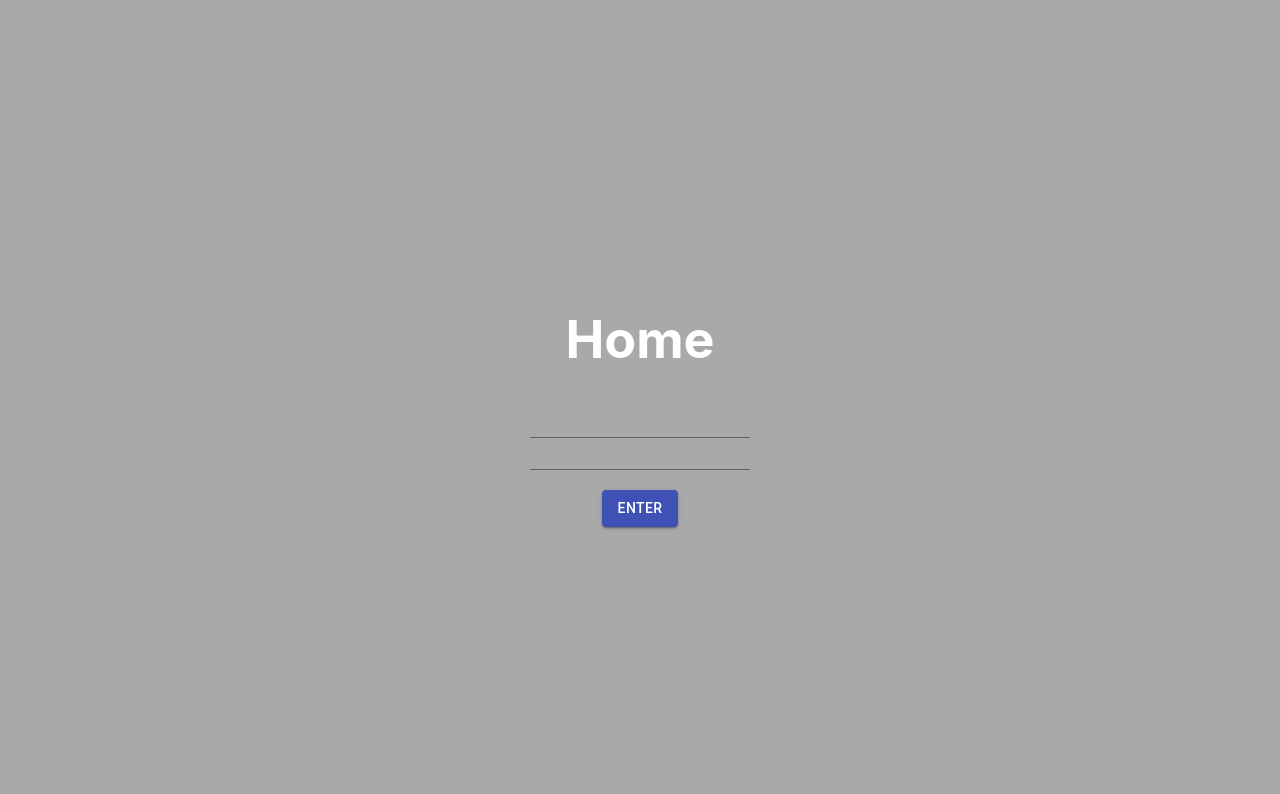
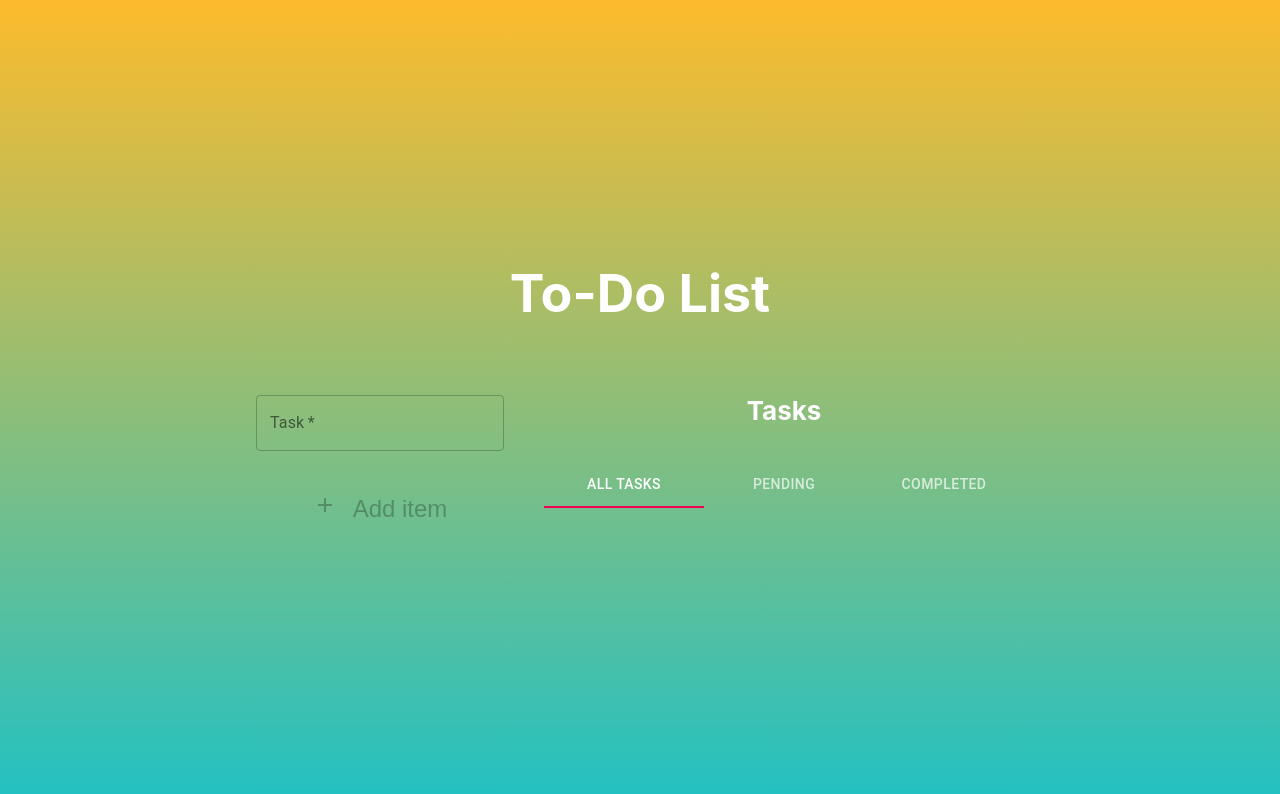
Before and after one commit to joshadams1/todo-app, a React (Create React App) app in the folder client/todo-list/: page / in a window 1280 px wide. Shown: the top 794 px of the page. Built offline with nearby package versions, Linux system fonts and the light colour scheme.

Commit message:
Final styling + UI adjustments

```diff
--- a/client/todo-list/src/App.js
+++ b/client/todo-list/src/App.js
@@ -1,5 +1,5 @@
 import './App.scss';
-import Login from './components/Login';
+
 import Home from './components/Home';
 
 import { Route, BrowserRouter as Router, Switch } from 'react-router-dom';
@@ -11,8 +11,7 @@ function App() {
         <header className="App-header">
           {/* Create client side routing */}
           <Switch>
-            <Route path="/home" component={Home} />
-            <Route path="/" component={Login} />
+            <Route path="/" component={Home} />
           </Switch>
         </header>
       </div>
--- a/client/todo-list/src/App.scss
+++ b/client/todo-list/src/App.scss
@@ -1,22 +1,10 @@
-@import './styling/login.scss';
+@import './styling/NewItem.scss';
 
 .App {
   text-align: center;
-}
-
-.App-logo {
-  height: 40vmin;
-  pointer-events: none;
-}
-
-@media (prefers-reduced-motion: no-preference) {
-  .App-logo {
-    animation: App-logo-spin infinite 20s linear;
-  }
-}
 
   .App-header {
-  background-color: darkgray;
+    background: linear-gradient(0deg, rgba(34,193,195,1) 0%, rgba(253,187,45,1) 100%);
     min-height: 100vh;
     display: flex;
     flex-direction: column;
@@ -26,15 +14,4 @@
     color: white;
   }
 
-.App-link {
-  color: #61dafb;
 }
-
-@keyframes App-logo-spin {
-  from {
-    transform: rotate(0deg);
-  }
-  to {
-    transform: rotate(360deg);
-  }
-}
--- a/client/todo-list/src/components/Home.js
+++ b/client/todo-list/src/components/Home.js
@@ -10,7 +10,7 @@ const Home = () => {
 
     return (
         <div>
-            <h1>Welcome</h1>
+            <h1>To-Do List</h1>
             <Grid container alignItems="baseline" justify="space-around" spacing={5}>
                 <Grid item>
                     <NewItem setTaskList={setTaskList} taskList={taskList} />
--- a/client/todo-list/src/components/ListItems.js
+++ b/client/todo-list/src/components/ListItems.js
@@ -2,7 +2,6 @@ import React, { useState } from 'react';
 import _ from 'lodash';
 
 import { List, ListItem, IconButton, Tabs, Tab, Box, Grid } from '@material-ui/core';
-import Modal from '@material-ui/core/Modal';
 import DeleteIcon from '@material-ui/icons/Delete';
 import CompleteIcon from '@material-ui/icons/Done';
 import PendingIcon from '@material-ui/icons/RadioButtonUnchecked';
@@ -53,7 +52,7 @@ const ListItems = props => {
             userPrompt = prompt('You must enter a new value while editing');
         }
 
-        // Pull out original item and replaces it.
+        // Pulls out original item and replaces it.
         if (_.includes(completedItems, task)) {
             strippedCompletedList = _.without(completedItems, task);
             strippedTaskedList = _.without(items, task);
@@ -161,11 +160,11 @@ const ListItems = props => {
                                         <IconButton onClick={() => handleAlert(item)}>
                                             <EditIcon />
                                         </IconButton>
+                                        <IconButton onClick={() => handleClick(item)}>
+                                            <CompleteIcon />
+                                        </IconButton>
                                         <IconButton onClick={() => handleClick(item, 'delete')}>
                                             <DeleteIcon />
-                                        </IconButton>
-                                        <IconButton onClick={() => handleClick(item)}>
-                                            <CompleteIcon />
                                         </IconButton>
                                     </ListItem>
                                 )
--- a/client/todo-list/src/components/Login.js
+++ /dev/null
@@ -1,22 +0,0 @@
-import React from 'react';
-
-import { Link } from 'react-router-dom';
-import { FormControl, TextField, Button } from '@material-ui/core';
-
-const Login = () => {
-    return (
-        <div>
-            <h1>Home</h1>
-            <FormControl>
-                <TextField></TextField>
-                <TextField></TextField>
-                <Link to="./home">
-                    <Button style={{ "margin-top": "20px", "text-decoration": "none" }}
-                        color="primary" variant="contained">Enter</Button>
-                </Link>
-            </FormControl>
-        </div>
-    )
-}
-
-export default Login;
--- a/client/todo-list/src/components/NewItem.js
+++ b/client/todo-list/src/components/NewItem.js
@@ -41,25 +41,24 @@ const NewItem = props => {
     }
 
     return (
-        <Grid container direction="column" justify="center">
-
+        <Grid container direction="column" justify="center" className="new-item-container">
             <Grid item>
                 <TextField
                     label="Task"
                     required
                     id="filled-required"
                     placeholder="Write down task"
-                    variant="filled"
+                    variant="outlined"
                     onChange={handleChange}
                     defaultValue={task}
                 ></TextField>
             </Grid>
-
             <Grid item>
                 <IconButton
-                    style={{ "margin-top": "30px", "color": "white" }}
+                    className=""
                     onClick={addToTaskList}
-                    disabled={task === ""}
+                    disabled={!task.length}
+                    className="add-button"
                 >
                     <Grid container alignItems="baseline" spacing={2}>
                         <Grid item>
@@ -99,7 +98,6 @@ const NewItem = props => {
                     </Collapse>
                 </Grid>
                 : ""}
-
         </Grid>
     )
 }
--- /dev/null
+++ b/client/todo-list/src/styling/NewItem.scss
@@ -0,0 +1,5 @@
+.new-item-container {
+    .add-button {
+        margin-top: 30px;
+    }
+}
--- a/client/todo-list/src/styling/login.scss
+++ /dev/null
@@ -1,3 +0,0 @@
-.button {
-    color: pink;
-}
```
Lines whose indentation alone changed are shown as unchanged.
